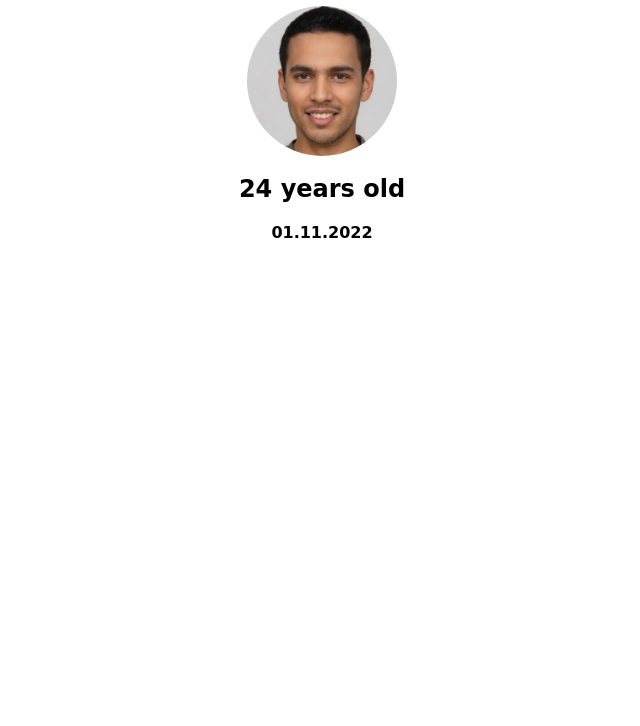
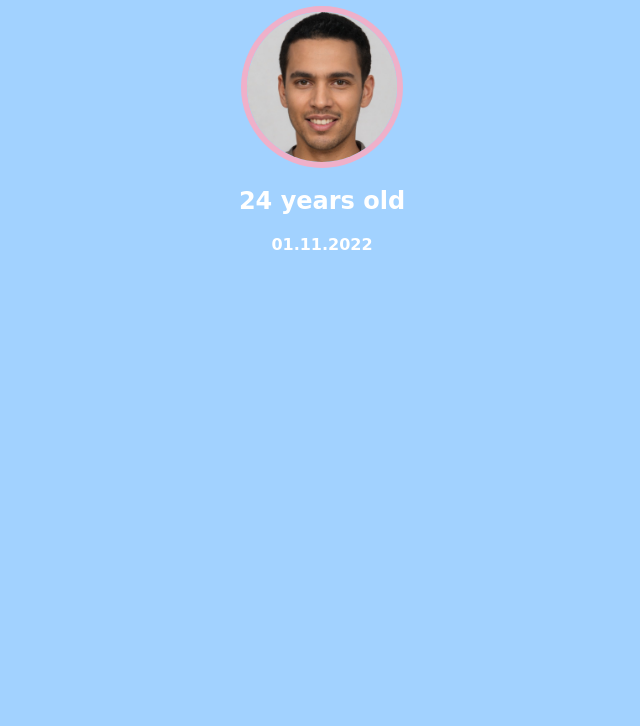
Before and after one commit to aradhyabob/BirthdayGIFt-Site, a website built with Vite: page index.html in a window 1280 px wide. Shown: the part 74-800 px from the top of the page, without its empty margins (318-958 px from the left). Built offline with nearby package versions, Linux system fonts and the light colour scheme; a web font is replaced by a local one.

Commit message:
Added color

```diff
--- a/styles.css
+++ b/styles.css
@@ -1,18 +1,12 @@
-/*
-Challenge:
-Add colors to the site based on the provided design.
-
-pink: #EFB0C9
-blue: #a2d2ff
-white: #ffffff
-*/
-
 body {
     text-align: center;
     font-family: 'Happy Monkey', cursive;
+    background: #a2d2ff;
+    color: #ffffff;
 }
 
 #bff-img {
     width: 150px;
     border-radius: 50%;
+    border: 6px solid #EFB0C9;
 }
```
